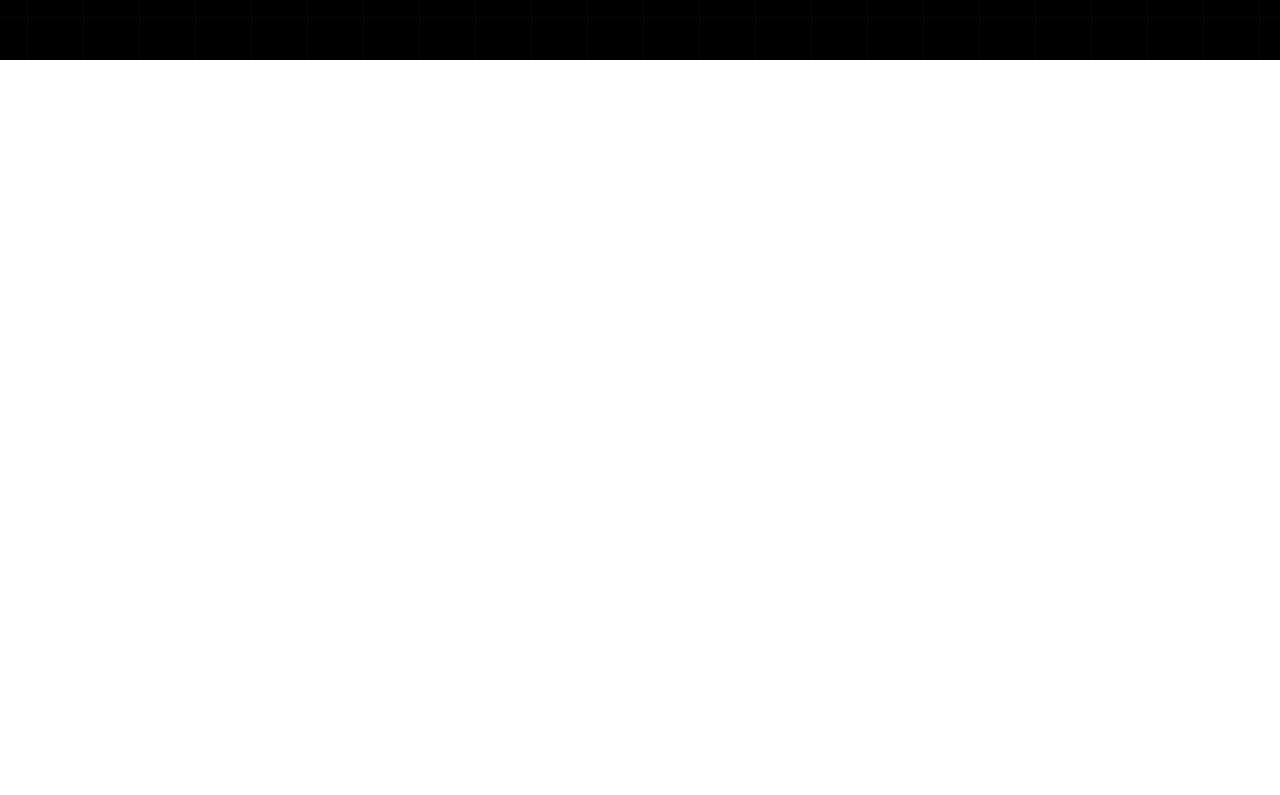
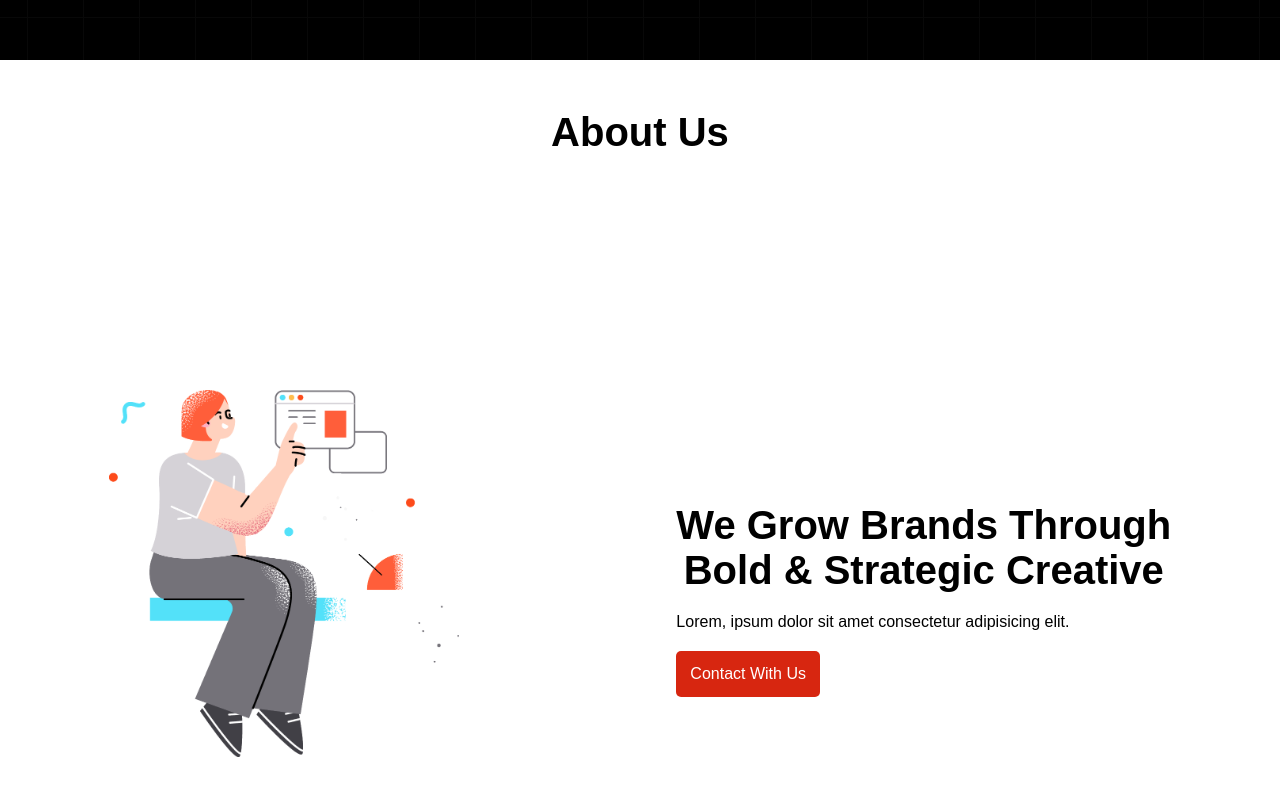
Before and after one commit to Jahid462/first-blog, a plain HTML site: page index.html in a window 1280 px wide. Shown: the part 853-1648 px from the top of the page. Before the commit the page ends 913 px from the top, so only its background shows below. Drawn offline with Linux system fonts and the light colour scheme.

Commit message:
about part done

```diff
--- a/css/style.css
+++ b/css/style.css
@@ -1,6 +1,9 @@
 *{
     margin: 0;
     padding: 0;
+}
+body{
+    font-family: Arial, Helvetica, sans-serif;
 }
 #main_header{
     background-color: #634512;
@@ -29,7 +32,6 @@
     color: #fff;
     text-decoration: none;
     font-size: 18px;
-    font-family: Arial, Helvetica, sans-serif;
 }
 .menus ul li a:hover{
     color: #f4dc03;
@@ -45,14 +47,11 @@
     padding: 20px;
     height: 100vh;
 }
-.main_content .content{
-    font-family: Arial, Helvetica, sans-serif;
-}
 .main_content .content h1{
     font-size: 40px;
     margin-bottom: 20px;
 }
-.main_content .content button{
+.btn{
     background-color: #d72610;
     color: #fff;
     border: none;
@@ -68,3 +67,24 @@
 .main_content .baner img{
     width: 300px;
 }
+.about_part{
+
+}
+.about_part h1{
+    font-size: 40px;
+    margin-bottom: 20px;
+    text-align: center;
+    padding-top: 50px;
+}
+.about_part_content{
+    display: flex;
+    justify-content: space-around;
+    align-items: center;
+    height: 100vh;
+}
+.about_part_banner img{
+    width: 350px;
+}
+.about_part_text button{
+
+}
--- a/index.html
+++ b/index.html
@@ -30,10 +30,25 @@
                 <div class="content">
                     <h1>Better Design For<br> Your Digital Products</h1>
                     <p>We are a creative studio specializing in UI/UX design, development and strategy</p>
-                    <button>Explore More</button>
+                    <button class="btn">Explore More</button>
                 </div>
                 <div class="baner">
                     <img src="images/banner.png" alt="">
+                </div>
+            </div>
+        </section>
+        <section>
+            <div class="about_part">
+                <h1>About Us</h1>
+                <div class="about_part_content">
+                    <div class="about_part_banner">
+                        <img src="images/section.png" alt="About Image">
+                    </div>
+                    <div class="about_part_text">
+                        <h1>We Grow Brands Through<br> Bold & Strategic Creative</h1>
+                        <p>Lorem, ipsum dolor sit amet consectetur adipisicing elit.</p>
+                        <button class="btn">Contact With Us</button>
+                    </div>
                 </div>
             </div>
         </section>
```
